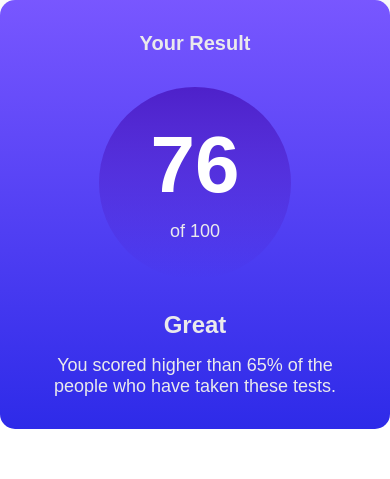
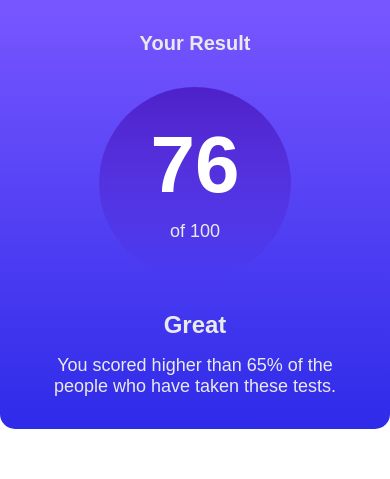
Before and after one commit to jeff2266/results-summary-component, a React (Vite) app: page / in a window 390 px wide. Shown: the top 479 px of the page. Built offline with nearby package versions, Linux system fonts and the light colour scheme; the HTML template or start-up script is replaced by a standard one; a web font is replaced by a local one.

Commit message:
responsive border radius

```diff
--- a/src/App.css
+++ b/src/App.css
@@ -77,19 +77,6 @@ body {
 
 main {
   max-width: 720px;
-  box-shadow: .5rem 1rem 3rem hsl(var(--color-neut-hsl-gray), .2);
-}
-
-@media (min-width: 600px) {
-  body {
-    min-height: 100vh;
-    display: grid;
-    place-items: center;
-  }
-
-  main {
-    grid-template-columns: 1fr 1fr;
-  }
 }
 
 .score-overall {
@@ -114,6 +101,10 @@ main {
   color: hsl(var(--color-font-hsl-gray));
   place-items: center;
   text-align: center;
+}
+
+.rounded.results {
+  border-radius: 0 0 15px 15px;
 }
 
 .results-description h2 {
@@ -185,3 +176,21 @@ main {
 .attribution a {
   color: hsl(228, 45%, 44%);
 }
+
+@media (min-width: 600px) {
+  body {
+    min-height: 100vh;
+    display: grid;
+    place-items: center;
+  }
+
+  main {
+    grid-template-columns: 1fr 1fr;
+    box-shadow: .5rem 1rem 3rem hsl(var(--color-neut-hsl-gray), .2);
+    overflow: hidden;
+  }
+
+  .rounded.results {
+    border-radius: 15px;
+  }
+}
```
